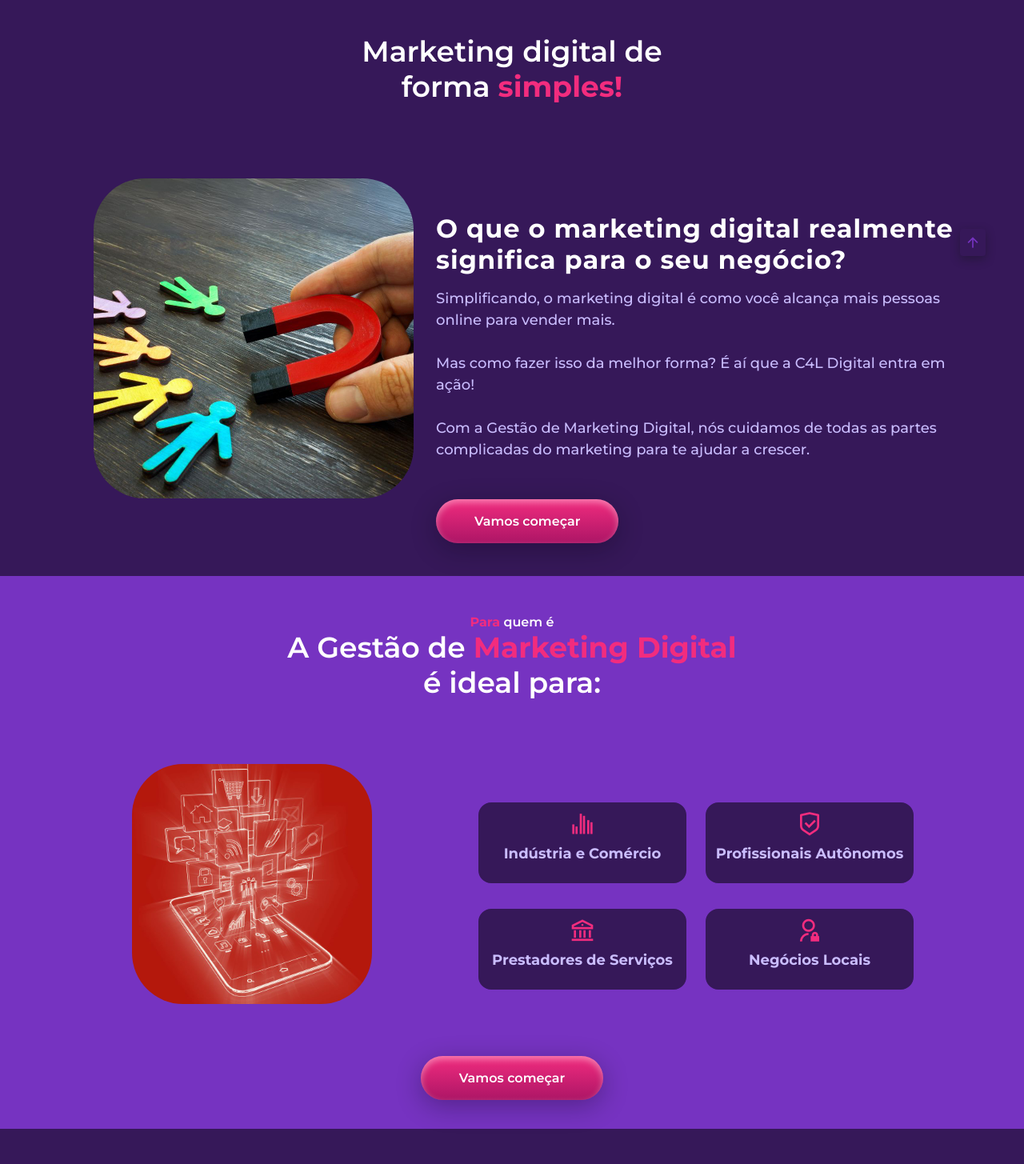
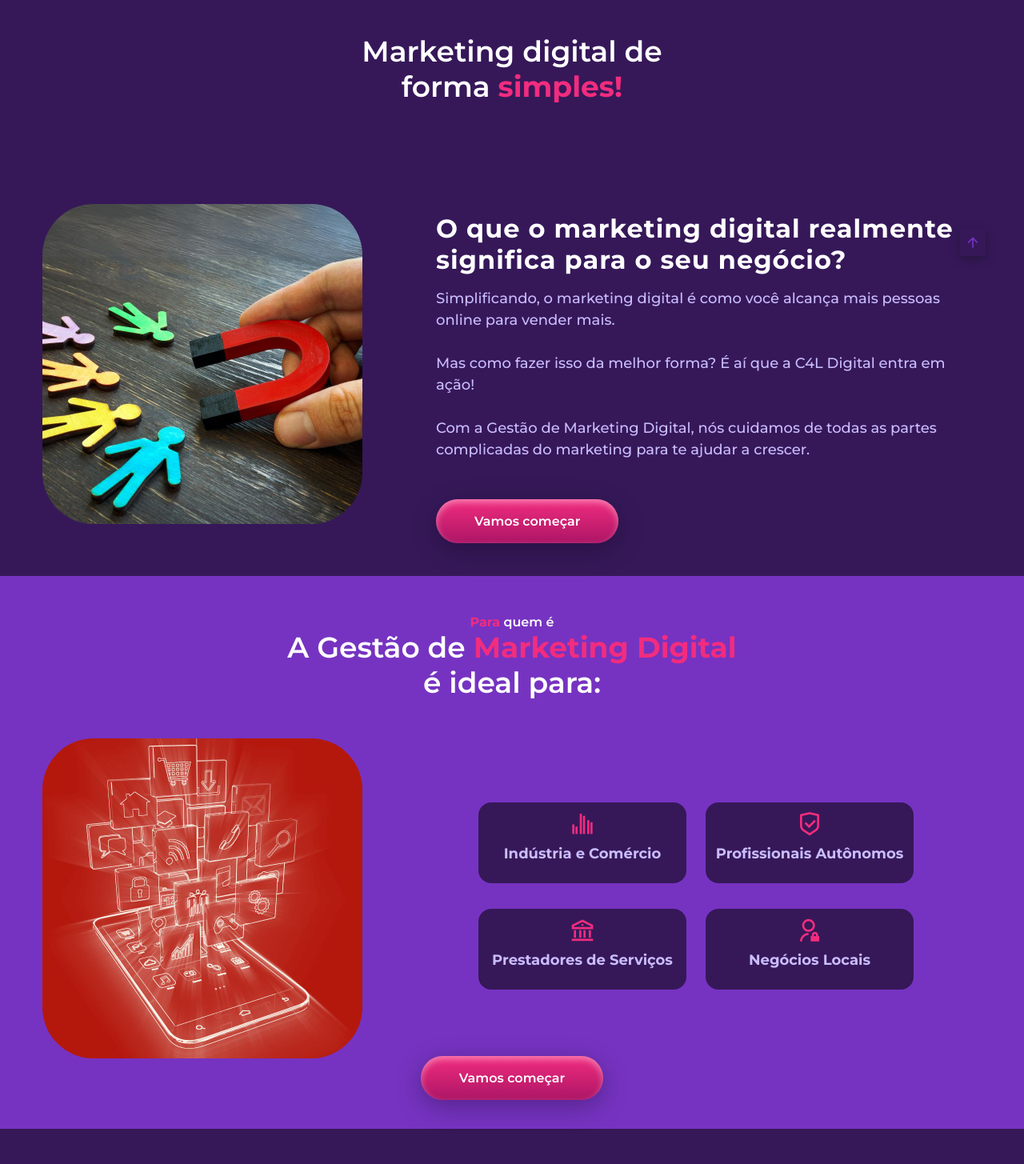
Before and after one commit to GuilhermeSalles/Site-Destrave, a PHP site: page / in a window 1280 px wide. Shown: the part 880-2335 px from the top of the page at 80% size. Run offline with PHP 8.4, Linux system fonts and the light colour scheme.

Commit message:
Alterações feitas

```diff
--- a/responsive-destrave-website-main/assets/css/styles.css
+++ b/responsive-destrave-website-main/assets/css/styles.css
@@ -651,43 +651,47 @@ button {
   .about__title {
     font-size: 1.75rem;
   }
-
-
 }
 @media screen and (min-width: 300px) {
   .container {
     margin-inline: 1rem;
   }
 
-
-  .about__image{
+  .about__image {
     top: -2rem;
   }
 
-  .simples__title2, .simples__title3{
+  .simples__title2,
+  .simples__title3 {
     margin-top: -4rem;
   }
 
-  .title2{
+  .title2 {
     margin-top: -2rem;
   }
 
-  .service__image{
+  .service__image {
     top: -1.5rem;
-    left: 2.5rem;
+    left: 1.5rem;
+    width: 310px;
   }
 
-  .services__container2{
-    margin-top: -2rem;
+  .services__container2 {
+    margin-top: 2rem;
   }
 
-  .content3{
+  .content3 {
     margin-top: -7rem;
   }
 
-  .about__image3{
+  .about__image3 {
     margin-top: 7rem;
   }
+
+  .imgfooter{
+    margin-left: 5.5rem;
+  }
+
 }
 
 /* For taller devices */
@@ -709,27 +713,32 @@ button {
     margin-bottom: 0;
   }
 
-  .service__image{
-    width: 280px;
-    left: 5.5rem;
+  .service__image {
+    width: 320px;
+    margin-left: 4.0rem;
     top: 6rem;
-   }
+  }
 
-   .about__image{
+  .about__image {
     top: 6rem;
-   }
+  }
 
-   .content2{
+  .content2 {
     margin-top: 7rem;
-   }
+  }
 
-   .services__container2{
-    margin-top: 6rem;
-   }
+  .services__container2 {
+    margin-top: 9rem;
+  }
 
-   .simples__title4{
+  .simples__title4 {
     margin-top: -2rem;
-   }
+  }
+
+
+  .imgfooter{
+    margin-left: 6rem;
+  }
 
 }
 
@@ -758,22 +767,24 @@ button {
     width: 80%;
   }
 
-
-  .about__image{
-    top: 5.5rem;
-    width: 200px;
+  .about__image {
+    top: 7.5rem;
+    width: 320px;
   }
 
-  .service__image{
+  .service__image {
     width: 220px;
     top: 6rem;
     left: 5rem;
   }
 
-  .services__container2{
+  .content2 {
+    margin-top: 14rem;
+  }
+
+  .services__container2 {
     margin-top: 2rem;
   }
-
 }
 
 @media screen and (min-width: 767px) {
@@ -801,31 +812,35 @@ button {
   }
 
   .about__image {
-    width: 320px;
-    top: 6rem;
-    right: 2rem; /*teste*/
+    width: 400px;
+    top: 11rem;
+    left: -2.5rem; /*teste*/
+  }
+
+  .content2 {
+    margin-top: 7rem;
   }
 
   .service__image {
-    width: 270px;
-    top: 6rem;
-    right: -1rem; /*teste*/
+    width: 370px;
+    top: 11rem;
+    left: -1rem; /*teste*/
   }
 
-  .simples__title2{
+  .simples__title2 {
     margin-bottom: 3rem;
     margin-top: -200px;
   }
 
-  .simples__title3{
+  .simples__title3 {
     margin-bottom: -1rem;
   }
 
-  .simples__title4{
+  .simples__title4 {
     margin-bottom: 1rem;
   }
 
-  .simples__title5{
+  .simples__title5 {
     margin-bottom: 1rem;
   }
 
@@ -837,10 +852,9 @@ button {
 
   .about__image3 {
     width: 420px;
-    top: 6.0rem;
+    top: 6rem;
     left: 1rem; /*teste*/
   }
-
 }
 
 /* For large devices */
@@ -848,7 +862,10 @@ button {
   .section__title {
     font-size: 2.25rem;
   }
-
+  .imglogo {
+    width: 160px;
+    height: 140px;
+  }
   .nav {
     height: calc(var(--header-height) + 2rem);
   }
@@ -876,25 +893,25 @@ button {
   }
 
   .service__image {
-    width: 320px;
-    top: 6rem;
-    right: 2rem; /*teste*/
+    width: 380px;
+    top: 11rem;
+    left: -1rem; /*teste*/
   }
 
-  .simples__title2{
+  .simples__title2 {
     margin-bottom: 3rem;
     margin-top: -2rem;
   }
 
-  .simples__title3{
+  .simples__title3 {
     margin-bottom: -1rem;
   }
 
-  .simples__title4{
+  .simples__title4 {
     margin-bottom: 1rem;
   }
 
-  .simples__title5{
+  .simples__title5 {
     margin-bottom: 1rem;
   }
 
@@ -906,10 +923,9 @@ button {
 
   .about__image3 {
     width: 420px;
-    top: 6.0rem;
+    top: 6rem;
     left: 3rem; /*teste*/
   }
-
 }
 
 @media screen and (min-width: 1152px) {
@@ -1004,6 +1020,7 @@ button {
   .services__card {
     padding-block: 1.5rem;
   }
+
 }
 
 /* For medium devices */
@@ -1017,7 +1034,6 @@ button {
     grid-template-columns: 360px;
     justify-content: center;
   }
-
 }
 
 @media screen and (min-width: 768px) {
@@ -1027,7 +1043,6 @@ button {
   .services__container2 {
     grid-template-columns: repeat(1, 252px);
   }
-
 }
 
 /* For large devices */
@@ -1057,16 +1072,16 @@ button {
   }
 
   .service__image {
-    width: 300px;
-    height: auto;
-    left: 5rem;
-    top: 7rem;
-  }
-  .about__image{
     width: 400px;
     height: auto;
-    left: 2rem;
-    top: 4rem;
+    left: -6rem;
+    top: 5rem;
+  }
+  .about__image {
+    width: 400px;
+    height: auto;
+    left: -2rem;
+    top: 6rem;
   }
 
   .contact__container {
--- a/responsive-destrave-website-main/index.html
+++ b/responsive-destrave-website-main/index.html
@@ -55,7 +55,7 @@
    <header class="header" id="header">
       <nav class="nav container">
          <a href="" class="nav__logo">
-            <i class="ri-rocket-2-line"></i> Destrave
+            <img src="assets/img/destrave.png" alt="logo" width="80px" height="90px" style="padding: .25rem;" class="imglogo">
          </a>
 
          <div class="nav__menu" id="nav-menu">
@@ -337,12 +337,12 @@
 
       <!--==================== CONTACT ====================-->
       <section class="contact section" id="contact">
-         <h2 class="section__title simples__title" style="margin-top: -1rem;">
+         <h2 class="section__title simples__title">
             Você se <span>interessou?</span>
          </h2>
 
 
-         <h2 class="section__subtitle simples__title" style="margin-top: -1rem;">
+         <h2 class="section__subtitle simples__title">
             <span>Entre em</span> contato comigo
          </h2>
 
@@ -371,7 +371,7 @@
       <div class="footer__container container grid">
          <div>
             <h1 class="footer__title">
-               <i class="ri-rocket-2-line logo"></i> Destrave
+               <img src="assets/img/destrave.png" alt="logo" width="180px" height="190px" class="imgfooter">
             </h1>
          </div>
 
```
Also changed, not shown: responsive-destrave-website-main/assets/img/destrave.png (added), responsive-destrave-website-main/assets/img/logo.jpg.
